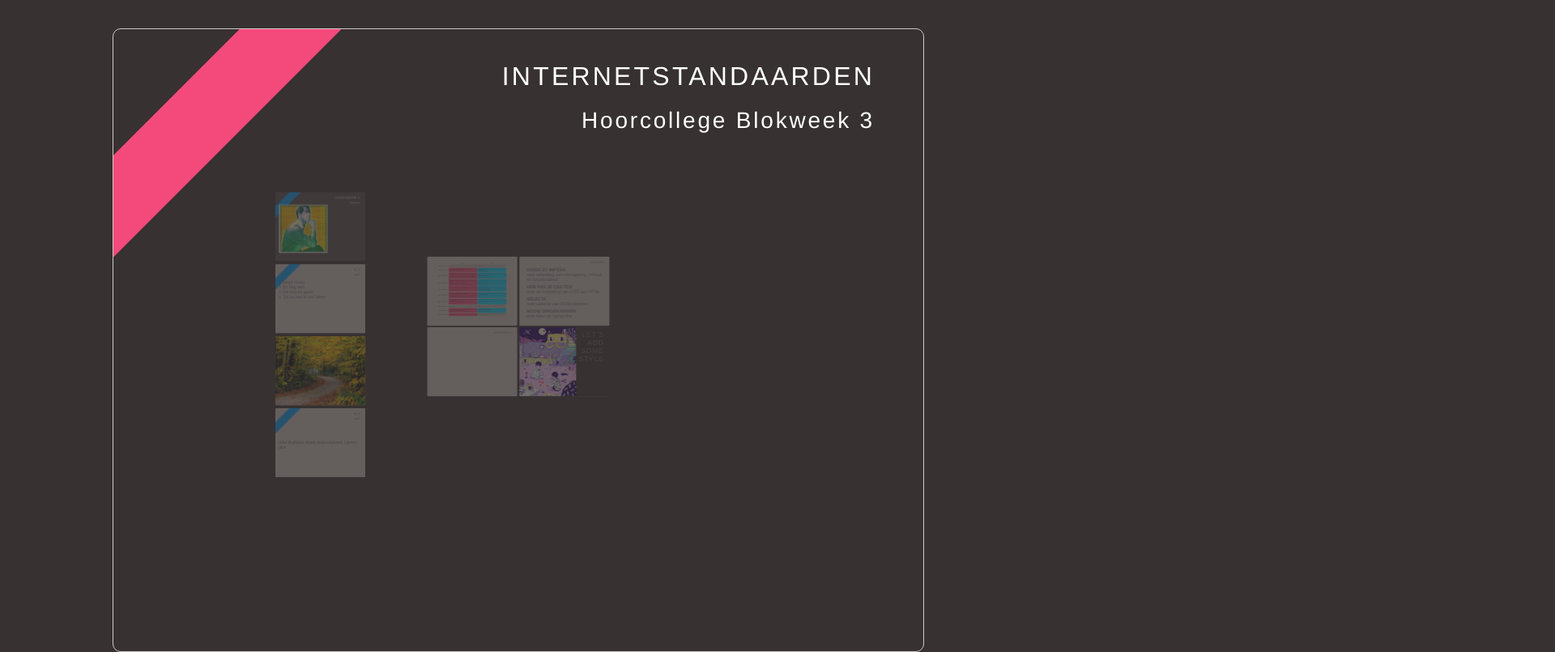
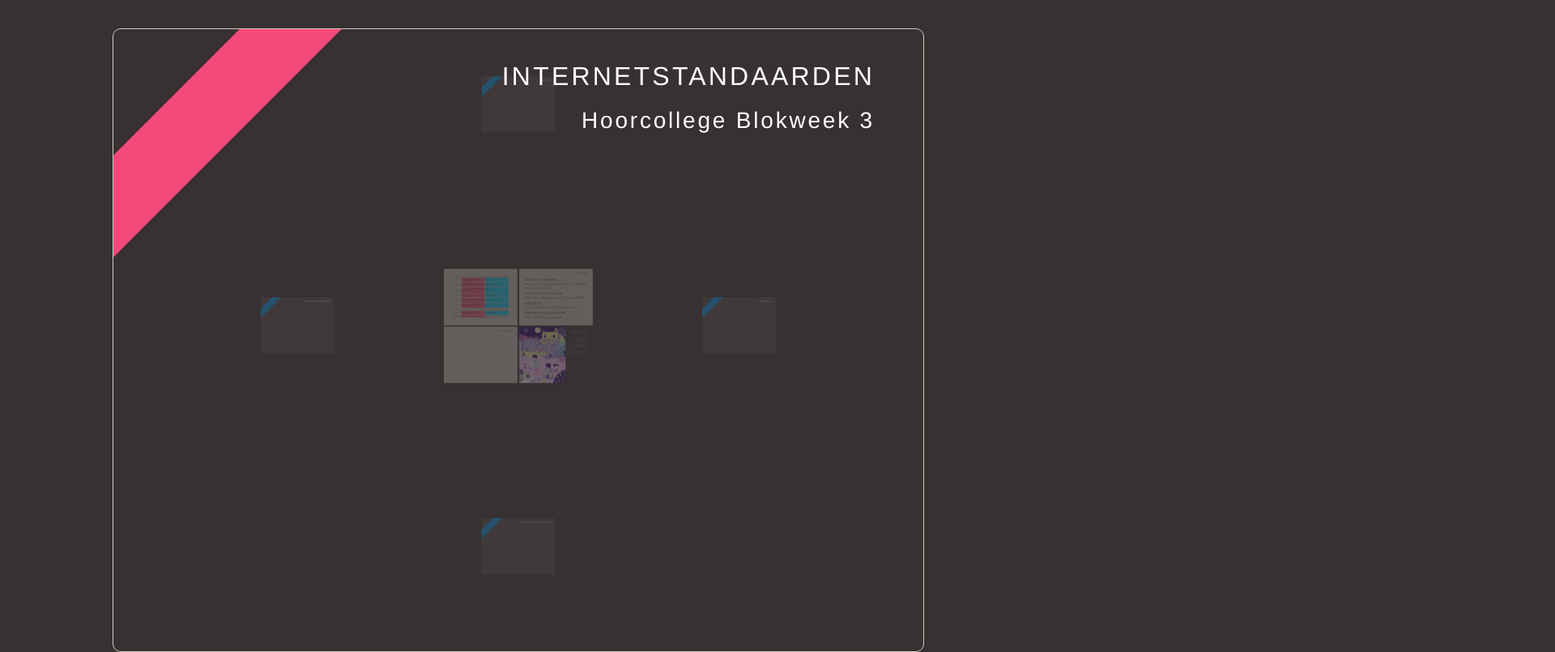
Before and after one commit to rouws/Internetstandaarden, a plain HTML site: page hc_week_3/index.html in a window 1280 px wide. Shown: the top 805 px of the page at 81% size, 1920 px wide, since content can reach past the window. Drawn offline with Linux system fonts and the light colour scheme.

Commit message:
werk aan hc3

```diff
--- a/hc_week_3/index.html
+++ b/hc_week_3/index.html
@@ -25,8 +25,9 @@
     -->
 
 <!-- INTRO -->
+<!-- http://youtu.be/3iVVM_DgWY4?hd=1 -->
 
-    <section id="first" class="step slide darkHTML" data-x="0" data-y="-0" data-z="8000">
+    <section id="first" class="step slide darkHTML" data-x="0" data-y="-0" data-z="10000">
         <h1>Internetstandaarden</h1>
         <h2>Hoorcollege Blokweek 3</h2>
         <img src="static/images/transparentCSS.png" alt="" />
@@ -159,72 +160,33 @@
 
 <!-- DIVIDE ET IMPERA -->
 
-    <section id="onderwerp1" class="step slide darkHTML" data-x="-2200" data-y="-1100">
-        <h1>Onderwerp 1</h1>
-        <h2>Subkop</h2>
-        <p><img src="media/images/interesting.jpg" alt="interesting" /></p>
+    <section id="divide" class="step slide darkHTML" data-x="-3000" data-y="0">
+        <h1>Divide et impera</h1>
     </section>
 
-    <section class="step slide lightHTML" data-x="-2200" data-y="-300">
-        <h1>bla</h1>
-        <h2>jdslf</h2>
-        <ul>
-            <li>Begin maar</li>
-            <li>En nog een</li>
-            <li>We blijven gaan</li>
-            <li>Tja zo kan'ie wel weer</li>
-        </ul>
+    <!-- http://www.hackingalert.net/2011/09/great-browser-war-unleashed-2011.html -->
+
+<!-- PRAKTISCH -->
+
+    <section id="howto" class="step slide darkHTML" data-x="0" data-y="-3000">
+        <h1>Howto</h1>
     </section>
 
-    <section class="step slide" data-x="-2200" data-y="500">
-        <img src="media/images/img1.jpg" alt="" />
-    </section>
+<!-- SELECTA -->
 
-    <section class="step slide lightHTML" data-x="-2200" data-y="1300">
-        <h1>bla</h1>
-        <h2>jdslf</h2>
-        <p class="fullscreen">jfdsl jflsjfkldsi fdsafj dsijewrkdverk i jerwo jtroi</p>
-    </section>
-
-<!-- PRAKTISCH ->
-
-    <section id="onderwerp2" class="step slide darkHTML" data-x="-800" data-y="-1100">
-        <h1>Onderwerp 2</h1>
-        <h2>Subkop</h2>
-        <p class="fullscreen">dfjkldsfjlasfjdkl j jlkfdsjlkero nlifjiljdsfl jlf</p>
-    </section>
-
-    <section class="step slide" data-x="-800" data-y="-300">
-        <img src="media/images/img2.jpg" alt="" />
-    </section>
-
-    <section class="step slide lightHTML" data-x="-800" data-y="500">
-        <h1>bla</h1>
-        <h2>jdslf</h2>
-        <p class="fullscreen">jfdsl jflsjfkldsi fdsafj dsijewrkdverk i jerwo jtroi</p>
-    </section>
-
-<!-- SELECTA ->
-
-    <section id="onderwerp3" class="step slide darkHTML" data-x="600" data-y="-1100">
-        <h1>Onderwerp 3</h1>
-        <h2>Subkop</h2>
-        <p class="fullscreen">Laatste onderwerp pfoeh...</p>
-    </section>
-
-    <section class="step slide" data-x="600" data-y="-300">
-        <img src="media/images/img3.jpg" alt="" />
-    </section>
-
-    <section class="step slide lightHTML" data-x="600" data-y="500">
-        <img src="media/images/img4.jpg" alt="" />
+    <section id="selecta" class="step slide darkHTML" data-x="3000" data-y="0">
+        <h1>Selecta</h1>
     </section>
 
 <!-- MOOIE DINGEN MAKEN -->
 
+    <section id="mooi" class="step slide darkHTML" data-x="0" data-y="3000">
+        <h1>Mooie dingen maken</h1>
+    </section>
+
 <!-- SAMENVATTING EN HUISWERK -->
 
-    <section class="step slide summaryHTML" data-x="0" data-y="800" data-z="8000">
+    <section class="step slide summaryHTML" data-x="0" data-y="800" data-z="10000">
         <h1>Samenvatting</h1>
         <ul>
             <li>kfdslj</li>
@@ -232,7 +194,7 @@
         </ul>
     </section>
 
-    <section class="step slide darkNeutral" data-x="0" data-y="1600" data-z="8000">
+    <section class="step slide darkNeutral" data-x="0" data-y="1600" data-z="10000">
         <h1>Huiswerk</h1>
         <p class="fullscreen">Lezen hoofdstuk 8 t/m 10</p>
     </section>
```
Also changed, not shown: hc_week_3/media/images/browserWar.jpeg (added), hc_week_3/media/images/browserWarKids.jpeg (added), hc_week_3/media/images/img1.jpg (deleted), hc_week_3/media/images/img2.jpg (deleted), hc_week_3/media/images/img3.jpg (deleted), hc_week_3/media/images/img4.jpg (deleted), hc_week_3/media/images/interesting.jpg (deleted).
